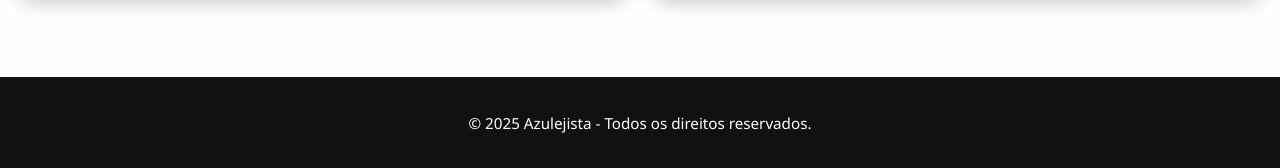
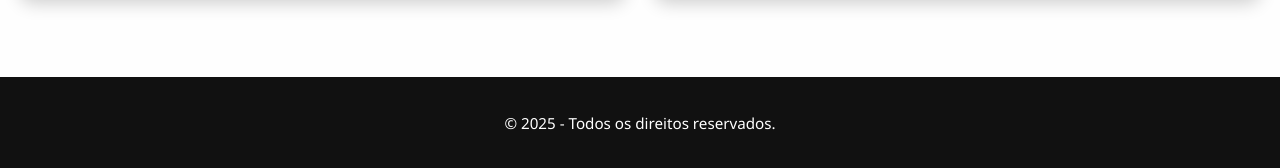
Before and after one commit to 9481A24/Rapido, a plain HTML site: page index.html in a window 1280 px wide. Shown: the part 2145-2313 px from the top of the page. Drawn offline with nearby package versions, Linux system fonts and the light colour scheme.

Commit message:
Update index.html

```diff
--- a/index.html
+++ b/index.html
@@ -153,7 +153,7 @@
   </a>
 
   <footer>
-    <p>&copy; 2025  Azulejista - Todos os direitos reservados.</p>
+    <p>&copy; 2025 - Todos os direitos reservados.</p>
   </footer>
 
 </body>
```
